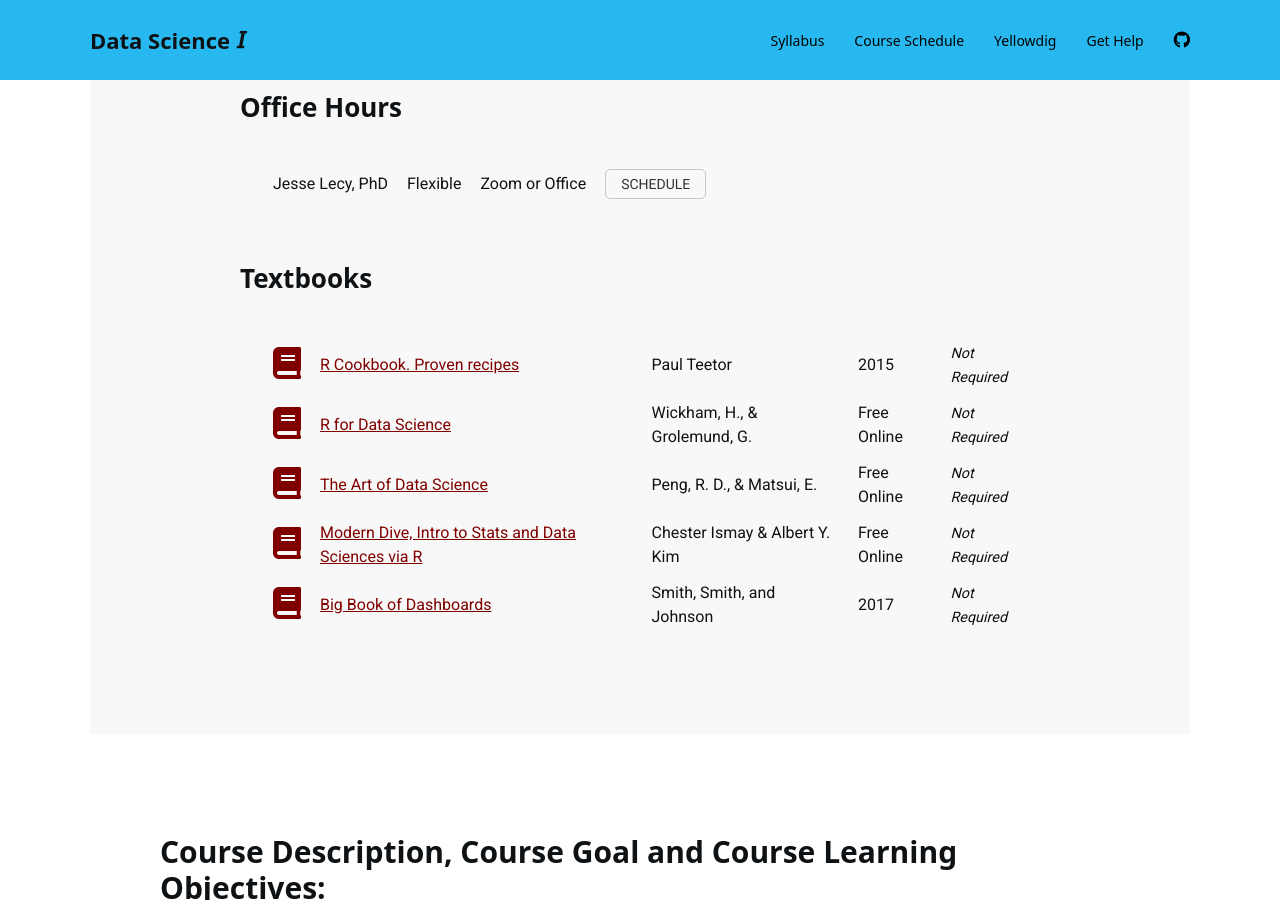
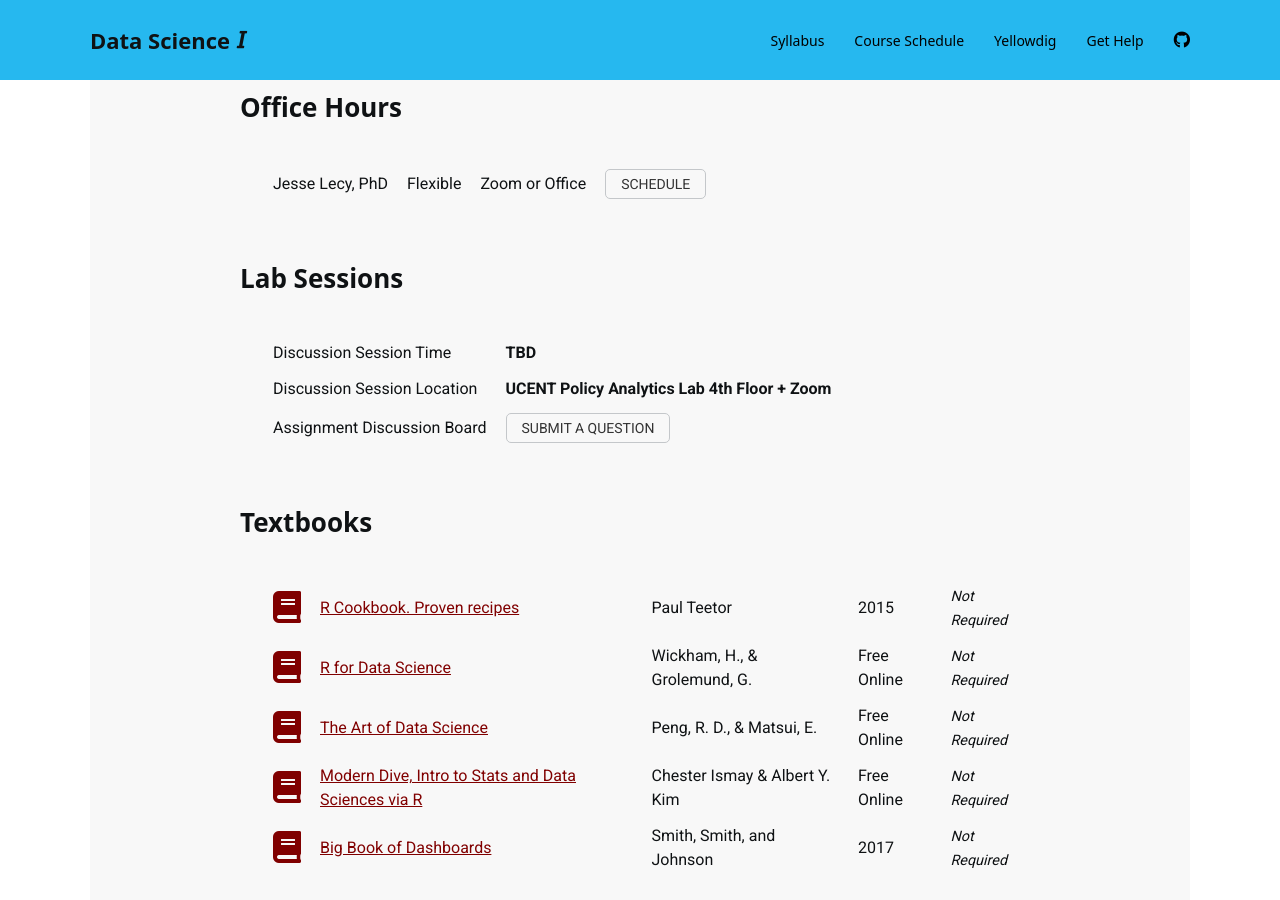
Before and after one commit to DS4PS/cpp-526-fall-2019, a Jekyll site: the page built from index.md, in a window 1280 px wide and 900 px high, scrolled down 1871 px. Built offline with Jekyll 4.4.1, drawn with Linux system fonts in a browser that asks for light colours; nearby versions of some CDN libraries; a style sheet for code colours, icons or effects is not loaded.

Commit message:
Update index.html

```diff
--- a/_layouts/index.html
+++ b/_layouts/index.html
@@ -291,8 +291,46 @@ layout: default
 <br>
 
 
+<h2> Lab Sessions </h2>
+
+<table id="index" class="table table-condensed" cellspacing="10">
+<thead>
+<tr>
+<th><span></span></th>
+<th><span></span></th>
+</tr>
+</thead>
+
+<tbody>
+
+{% if page.info.review_sessions_when %}
+<tr>
+<td>Discussion Session Time</td>
+<td><b> {{page.info.review_sessions_when }} </b></td>
+</tr>
+{% endif %}
+
+{% if page.info.review_sessions_where %}
+<tr>
+<td>Discussion Session Location</td>
+<td><b> {{page.info.review_sessions_where }} </b></td>
+</tr>
+{% endif %}
 
 
+{% if page.info.discussion_board_url %}
+<tr>
+<td>Assignment Discussion Board</td>
+<td>
+  <a class="uk-button uk-button-default uk-button-small" class="uk-align-center" onclick="location.href='{{page.info.discussion_board_url}}'" target="_blank">SUBMIT A QUESTION</a>
+</td>
+</tr>
+{% endif %}
+
+</tbody>
+</table>
+
+<br>
 
 
 
```
